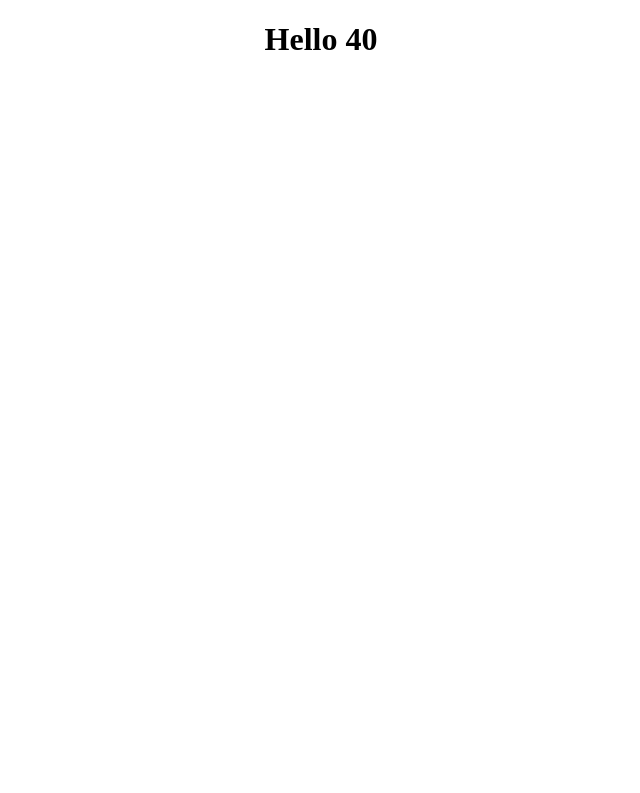
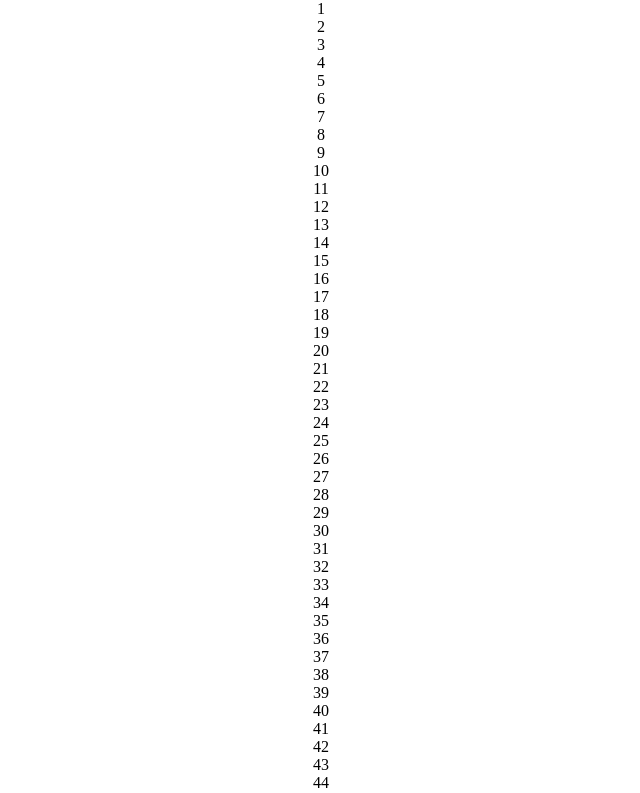
Before and after one commit to ajaykumar-21/Machine-Coding-Questions, a React (Create React App) app: page / in a window 1280 px wide. Shown: the top 793 px of the page, without its empty margins (319-959 px from the left). Built offline with nearby package versions, Linux system fonts and the light colour scheme.

Commit message:
complete inifinite scroll component

```diff
--- a/src/App.js
+++ b/src/App.js
@@ -1,12 +1,14 @@
 import "./App.css";
 // import AutoSearchSuggestions from "./components/AutoSearchSuggestions/AutoSearchSuggestions";
-import SwitchCaseComponent from "./components/SwitchCaseComponent/SwitchCaseComponent";
+// import SwitchCaseComponent from "./components/SwitchCaseComponent/SwitchCaseComponent";
+import InfiniteScroll from "./components/InfiniteScroll/InfiniteScroll";
 
 function App() {
   return (
     <div className="App">
       {/* <AutoSearchSuggestions /> */}
-      <SwitchCaseComponent />
+      {/* <SwitchCaseComponent /> */}
+      <InfiniteScroll />
     </div>
   );
 }
--- /dev/null
+++ b/src/components/InfiniteScroll/InfiniteScroll.js
@@ -0,0 +1,30 @@
+import React, { useEffect, useState } from "react";
+
+function InfiniteScroll() {
+  const [count, setCount] = useState(50);
+
+  useEffect(() => {
+    // console.log(
+    //   Math.ceil(window.innerHeight + window.scrollY),
+    //   window.document.body.offsetHeight
+    // );
+    const onScroll = () => {
+      if (
+        Math.ceil(window.innerHeight + window.scrollY) >=
+        document.body.offsetHeight - 10
+      ) {
+        setCount(count + 50);
+      }
+    };
+    window.addEventListener("scroll", onScroll);
+  }, [count]);
+
+  const element = [];
+  for (let i = 1; i <= count; i++) {
+    element.push(<div key={i}>{i}</div>);
+  }
+
+  return <div>{element}</div>;
+}
+
+export default InfiniteScroll;
```
